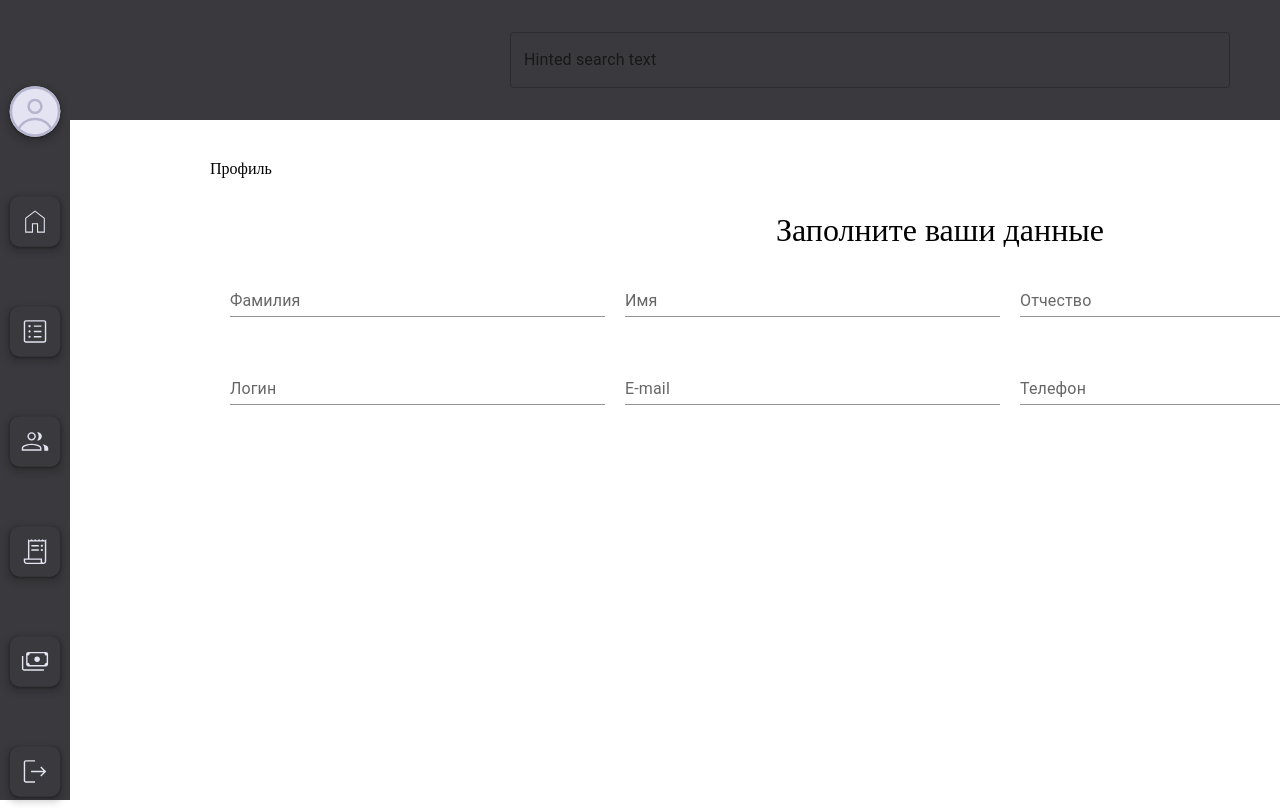
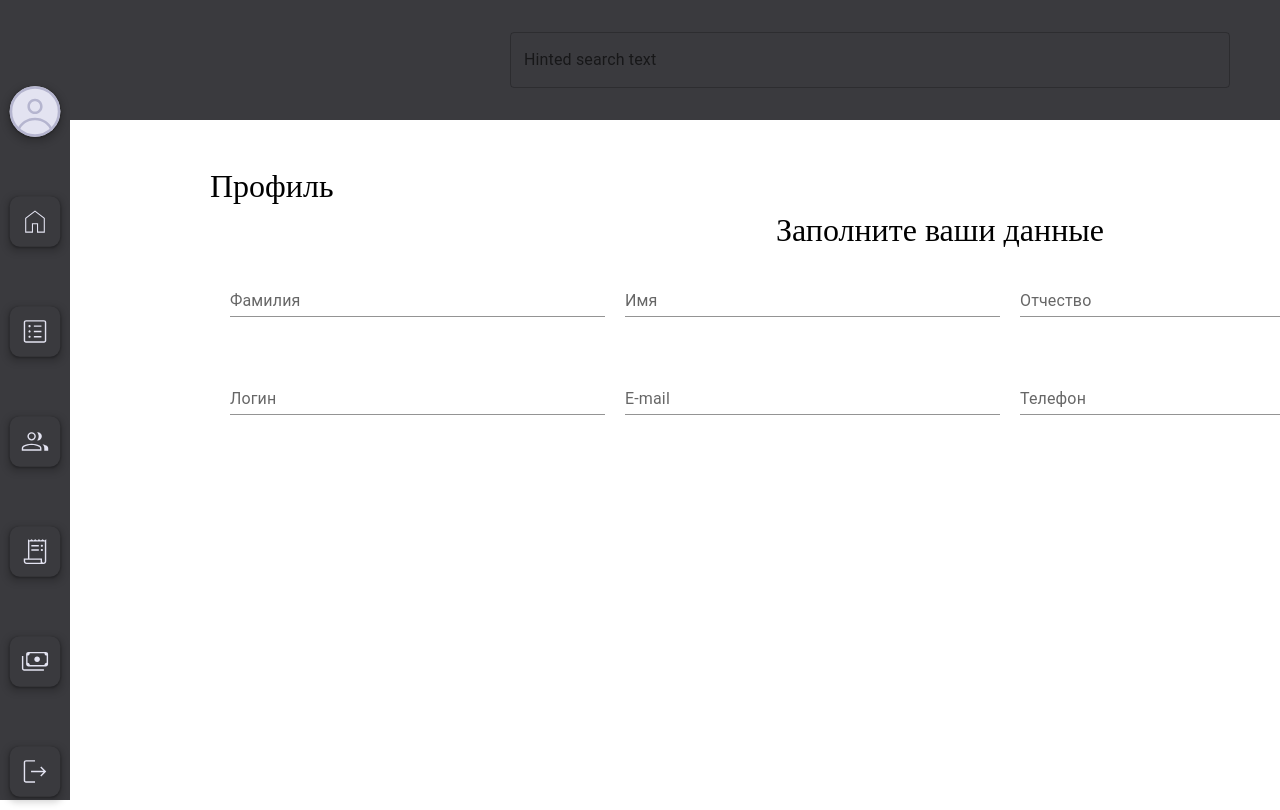
Before and after one commit to Tr3nuss/self-employment-front, a React (Vite) app: page /layout in a window 1280 px wide. Shown: the top 810 px of the page. Built offline with nearby package versions, Linux system fonts and the light colour scheme.

Commit message:
dev feat(добавил redux toolkit)

```diff
--- a/src/components/profilePage/profile.tsx
+++ b/src/components/profilePage/profile.tsx
@@ -1,19 +1,26 @@
 import { Box, Button, TextField } from "@mui/material";
+import { FC } from "react";
 import telegramm from "../../images/profileImages/telegram.svg";
 
-export const ProfilePage = () => {
+export const ProfilePage: FC = () => {
   return (
     <>
       <Box sx={{ maxWidth: "1740px" }}>
         <Box sx={{ maxWidth: "1460px", margin: "40px auto" }}>
-          <Box sx={{ display: "flex", justifyContent: "space-between" }}>
-            <p>Профиль</p>
+          <Box
+            sx={{
+              display: "flex",
+              alignItems: "center",
+              justifyContent: "space-between",
+            }}
+          >
+            <p style={{ fontSize: 32, fontWeight: 400 }}>Профиль</p>
             <Button
               sx={{
                 display: "flex",
                 gap: "10px",
                 textTransform: "none",
-                boxShadow: "box-shadow: 4px 4px 8px 0px rgba(34, 60, 80, 0.2);",
+                boxShadow: "0px 5px 10px 2px rgba(34, 60, 80, 0.2);",
                 bgcolor: "#fefeff",
               }}
             >
@@ -37,7 +44,7 @@ export const ProfilePage = () => {
               margin: "20px",
               display: "flex",
               flexDirection: "column",
-              gap: "40px",
+              gap: "50px",
             }}
           >
             <Box sx={{ display: "flex", gap: "20px" }}>
--- a/src/main.tsx
+++ b/src/main.tsx
@@ -3,11 +3,15 @@ import ReactDOM from "react-dom/client";
 import App from "./App.tsx";
 import "./index.css";
 import { BrowserRouter } from "react-router-dom";
+import { Provider } from "react-redux";
+import { store } from "../src/store/store.ts";
 
 ReactDOM.createRoot(document.getElementById("root")!).render(
   <React.StrictMode>
     <BrowserRouter>
-      <App />
+      <Provider store={store}>
+        <App />
+      </Provider>
     </BrowserRouter>
   </React.StrictMode>
 );
--- /dev/null
+++ b/src/store/store.ts
@@ -0,0 +1,12 @@
+import { configureStore } from "@reduxjs/toolkit";
+
+export const store = configureStore({
+  reducer: {},
+  devTools: true,
+});
+
+export type RootState = ReturnType<typeof store.getState>;
+
+export type AppDispatch = typeof store.dispatch;
+
+export default store;
```
